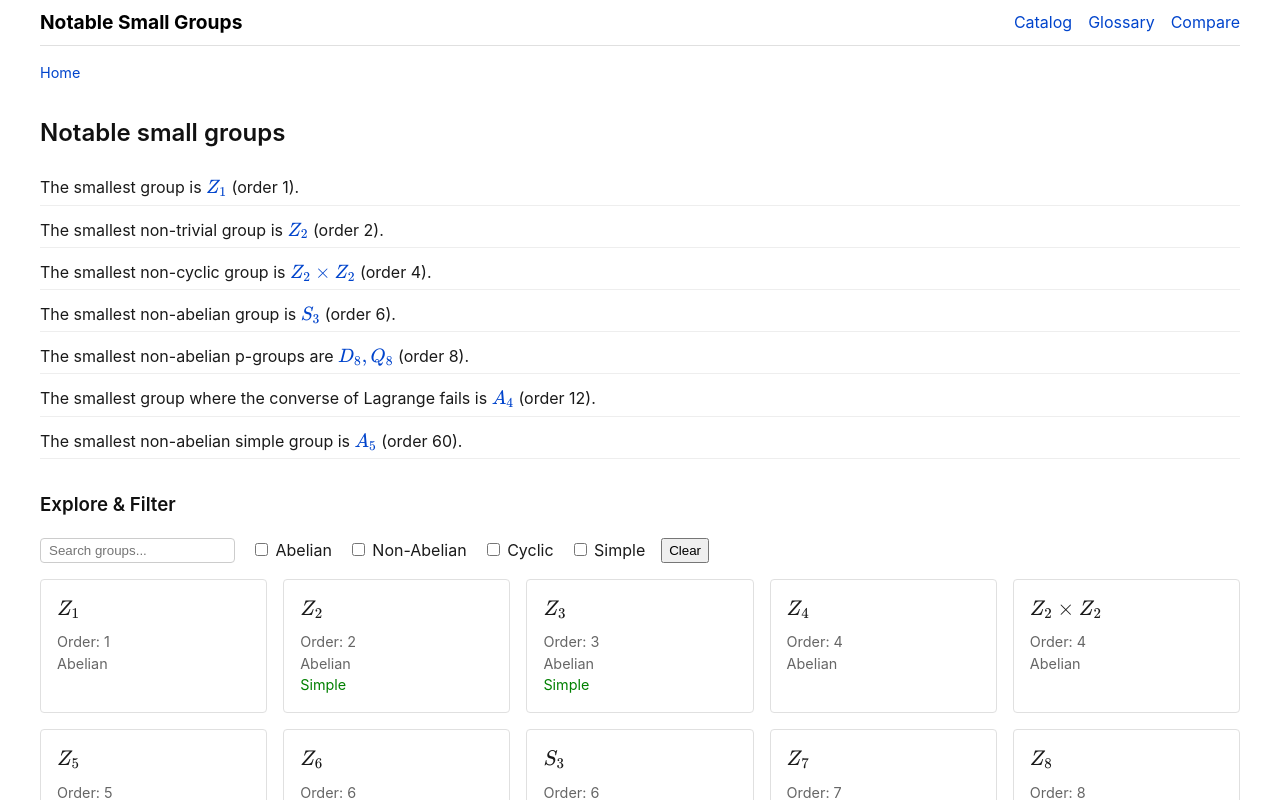
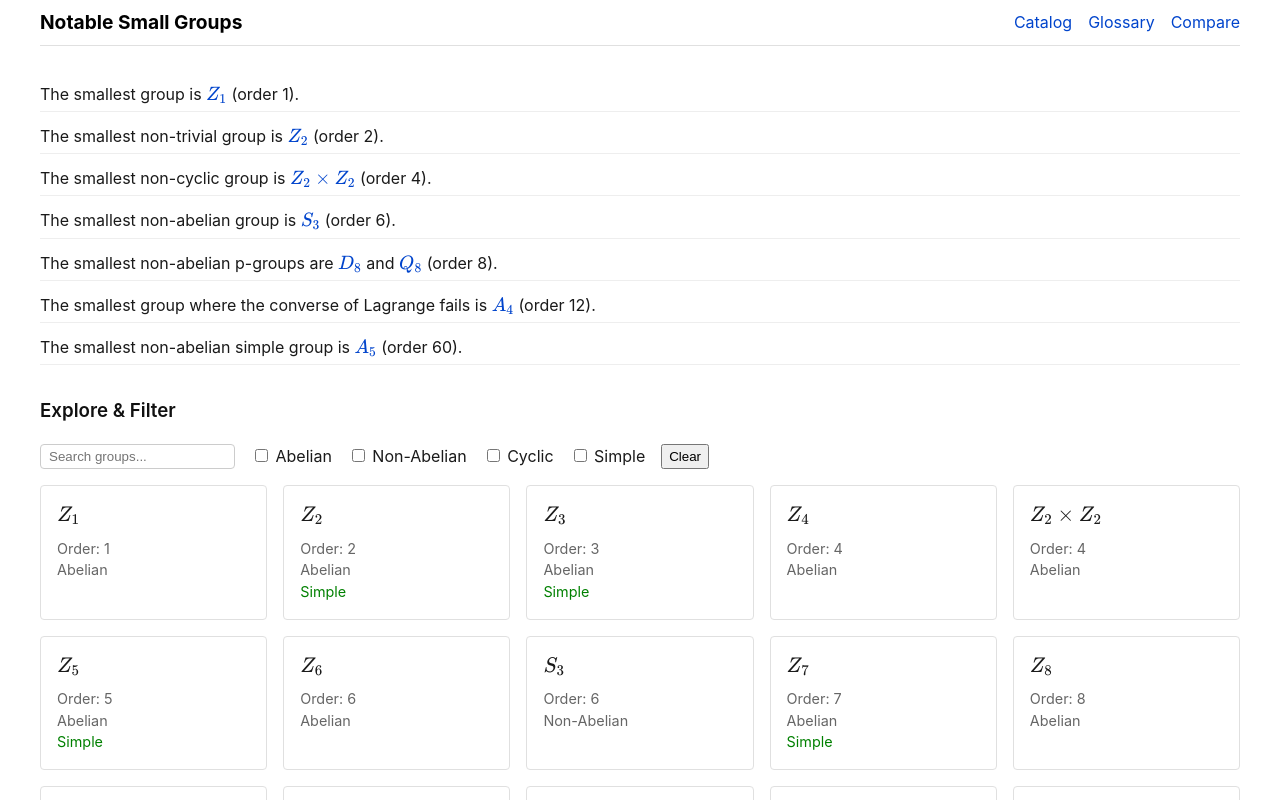
Before and after one commit to sqrt-of-2/finite-group-theory, a React (Vite) app: page / in a window 1280 px wide. Shown: the top 800 px of the page. Built offline with nearby package versions, Linux system fonts and the light colour scheme.

Commit message:
Refine Landing UI: Remove Home link, remove header, split D8/Q8 links

```diff
--- a/src/components/Layout.tsx
+++ b/src/components/Layout.tsx
@@ -28,7 +28,7 @@ export const Layout: React.FC = () => {
             </nav>
 
             <div className="container" style={{ fontSize: '0.9rem', color: '#666', marginBottom: '1rem' }}>
-                <Link to="/">Home</Link>
+                {parts.length > 0 && <Link to="/">Home</Link>}
                 {parts.map((p, i) => (
                     <span key={i}> &gt; <span style={{ textTransform: 'capitalize' }}>{p}</span></span>
                 ))}
--- a/src/pages/Landing.tsx
+++ b/src/pages/Landing.tsx
@@ -54,7 +54,7 @@ export const Landing: React.FC = () => {
         { id: 'Z_2', prefix: 'The smallest non-trivial group', suffix: '(order 2)', tex: 'Z_2' },
         { id: 'Z_2_x_Z_2', prefix: 'The smallest non-cyclic group', suffix: '(order 4)', tex: 'Z_2 \\times Z_2' },
         { id: 'S_3', prefix: 'The smallest non-abelian group', suffix: '(order 6)', tex: 'S_3' },
-        { id: 'D_8', prefix: 'The smallest non-abelian p-groups', suffix: '(order 8)', tex: 'D_8, Q_8', plural: true },
+        { id: 'D_8', prefix: 'The smallest non-abelian p-groups', suffix: '(order 8)', tex: 'D_8', secondTex: 'Q_8' }, // Special handling for D8/Q8
         { id: 'A_4', prefix: 'The smallest group where the converse of Lagrange fails', suffix: '(order 12)', tex: 'A_4' },
         { id: 'A_5', prefix: 'The smallest non-abelian simple group', suffix: '(order 60)', tex: 'A_5' }
     ];
@@ -62,14 +62,22 @@ export const Landing: React.FC = () => {
     return (
         <div className="container">
             <section style={{ margin: '2rem 0' }}>
-                <h2>Notable small groups</h2>
                 <ul className="dense-list">
-                    {notableGroups.map(item => (
+                    {notableGroups.map((item: any) => (
                         <li key={item.id} style={{ marginBottom: '0.5rem' }}>
-                            <span>{item.prefix} {item.plural ? 'are' : 'is'} </span>
+                            <span>{item.prefix} {item.plural || item.secondTex ? 'are' : 'is'} </span>
                             <Link to={`/group/${item.id}`}>
                                 <MathTex tex={item.tex} />
                             </Link>
+                            {item.secondTex && (
+                                <>
+                                    <span> and </span>
+                                    {/* Q8 link logic: hardcoded or inferred? Hardcoded for now. */}
+                                    <Link to={`/group/Q_8`}>
+                                        <MathTex tex={item.secondTex} />
+                                    </Link>
+                                </>
+                            )}
                             <span> {item.suffix}.</span>
                         </li>
                     ))}
```
